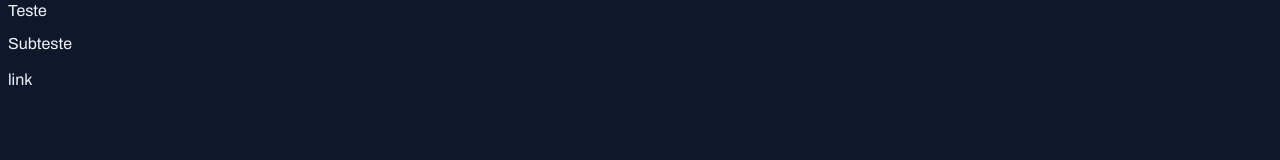
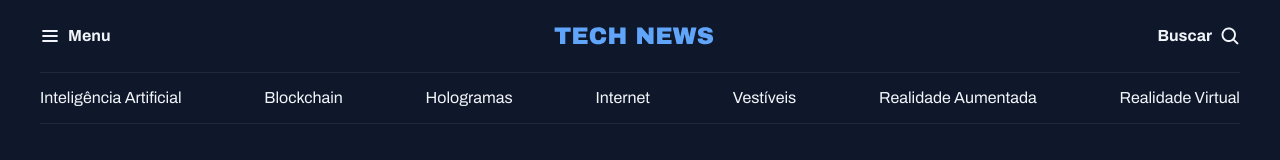
Before and after one commit to FilipeMG1/Projeto-Portal-de-Noticias, a plain HTML site: page index.html in a window 1280 px wide. Drawn offline with Linux system fonts and the light colour scheme.

Commit message:
criando header da aplicação

```diff
--- a/index.html
+++ b/index.html
@@ -13,8 +13,32 @@
   <link href="https://fonts.googleapis.com/css2?family=Archivo:ital,wght@0,100..900;1,100..900&display=swap" rel="stylesheet">
 </head>
 <body>
-  <h1>Teste</h1>
-  <h2>Subteste</h2>
-  <a href="#">link</a>
+  <header class="container">
+    <nav id="primary" class="grid grid-flow-col">
+      <div>
+        <img src="assets/icons/List.svg" alt="ícone de menu">
+        <strong>Menu</strong>
+      </div>
+
+      <div>
+        <img src="assets/Logo.svg" alt="TechNews logo">
+      </div>
+
+      <div>
+        <strong>Buscar</strong>
+        <img src="assets/icons/MagnifyingGlass.svg" alt="Lupa de pesquisa">
+      </div>
+    </nav>
+
+    <nav id="secondary" class="grid grid-flow-col">
+      <a href="#">Inteligência Artificial</a>
+      <a href="#">Blockchain</a>
+      <a href="#">Hologramas</a>
+      <a href="#">Internet</a>
+      <a href="#">Vestíveis</a>
+      <a href="#">Realidade Aumentada</a>
+      <a href="#">Realidade  Virtual</a>
+    </nav>
+  </header>
 </body>
 </html>
--- a/style/global.css
+++ b/style/global.css
@@ -39,3 +39,18 @@ a:hover {
 h1, h2, h3 {
   font: inherit;
 }
+
+.container {
+  max-width: 1280px;
+  padding-inline: 32px;
+  margin-inline: auto;
+}
+
+/* utility-first */
+.grid {
+  display: grid;
+}
+
+.grid-flow-col {
+  grid-auto-flow: column;
+}
--- /dev/null
+++ b/style/header.css
@@ -0,0 +1,25 @@
+#primary {
+  padding-block: 20px;
+
+  div {
+    display: flex;
+    align-items: center;
+    gap: 8px;
+  }
+
+  /* nesting css */
+  div:nth-child(2) {
+    margin-inline: auto;
+  }
+
+  div:nth-child(3) {
+    justify-self: end;
+  }
+}
+
+#secondary {
+  padding-block: 14px;
+  border: solid 1px var(--stroke-color);
+  border-inline: none;
+  justify-content: space-between;
+}
--- a/style/index.css
+++ b/style/index.css
@@ -1 +1,2 @@
 @import url(global.css);
+@import url(header.css);
```
